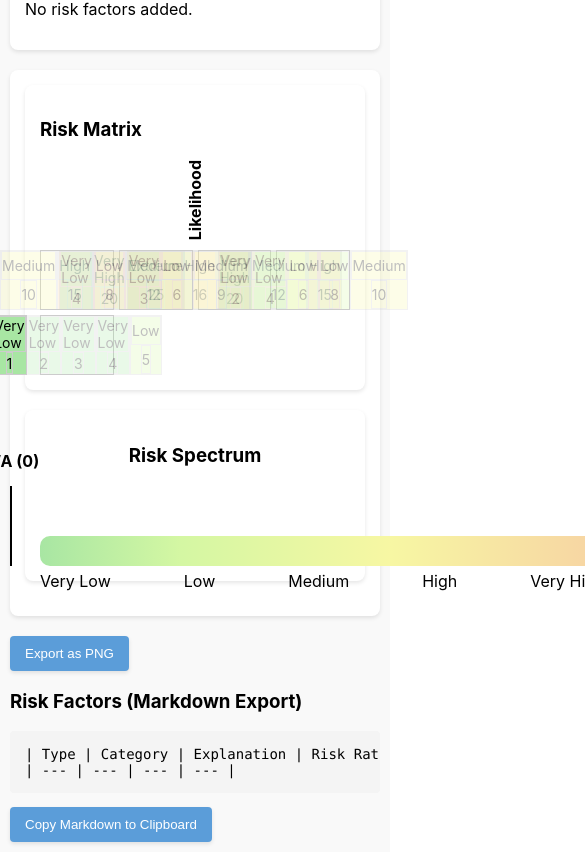
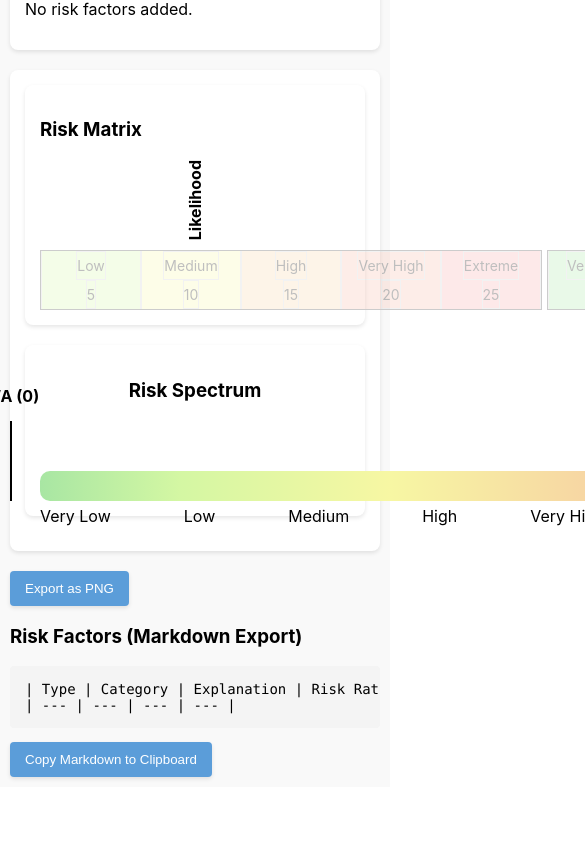
Before and after one commit to lununez/risk-matrix-3000, a React (Create React App) app: page / in a window 390 px wide. Shown: the part 1077-1929 px from the top of the page, 585 px wide, since content can reach past the window. After the commit the page ends 1864 px from the top, so only its background shows below. Built offline with nearby package versions, Linux system fonts and the light colour scheme.

Commit message:
Update RiskMatrix.css

```diff
--- a/src/components/RiskMatrix.css
+++ b/src/components/RiskMatrix.css
@@ -118,11 +118,13 @@ button:disabled {
   font-weight: bold;
 }
 
-/* Updated grid: using auto-fit for a responsive layout */
+/* Fixed five‑column grid: setting an explicit width to lock in the layout */
 .risk-matrix .matrix-grid {
   display: grid;
-  grid-template-columns: repeat(auto-fit, minmax(100px, 1fr));
+  grid-template-columns: repeat(5, 100px);
   gap: 5px;
+  width: calc(5 * 100px + 4 * 5px); /* 500px + 20px = 520px */
+  margin: 0 auto;
 }
 
 .risk-matrix .matrix-grid div {
@@ -139,10 +141,8 @@ button:disabled {
 /* Risk Spectrum */
 .risk-spectrum {
   text-align: center;
-  /* Removed position: relative; now the spectrum bar will handle positioning */
 }
 
-/* Updated spectrum bar: now serves as the relative container and hides overflow */
 .risk-spectrum .spectrum-bar {
   width: 100%;
   height: 30px;
@@ -150,10 +150,10 @@ button:disabled {
   border-radius: 10px;
   margin-top: 20px;
   position: relative;
-  overflow: hidden; /* Keeps child elements from spilling out */
+  overflow: hidden; /* Contain the indicator and label */
 }
 
-/* Indicator and label are now assumed to be inside the .spectrum-bar */
+/* Indicator and label placed inside the spectrum bar */
 .risk-spectrum .spectrum-bar .indicator {
   position: absolute;
   top: -5px;
@@ -165,7 +165,7 @@ button:disabled {
 .risk-spectrum .spectrum-bar .label {
   position: absolute;
   top: -30px;
-  left: 50%; /* Center horizontally within .spectrum-bar */
+  left: 50%; /* Center horizontally within the bar */
   transform: translateX(-50%);
   font-weight: bold;
   font-size: 14px;
@@ -187,9 +187,10 @@ button:disabled {
     padding: 10px;
   }
 
-  /* Adjust matrix grid for smaller screens */
+  /* For smaller screens, switch to a flexible grid so it doesn’t overflow */
   .risk-matrix .matrix-grid {
-    grid-template-columns: repeat(auto-fit, minmax(60px, 1fr));
+    grid-template-columns: repeat(5, 1fr);
+    width: 100%;
   }
 
   .custom-input,
```
